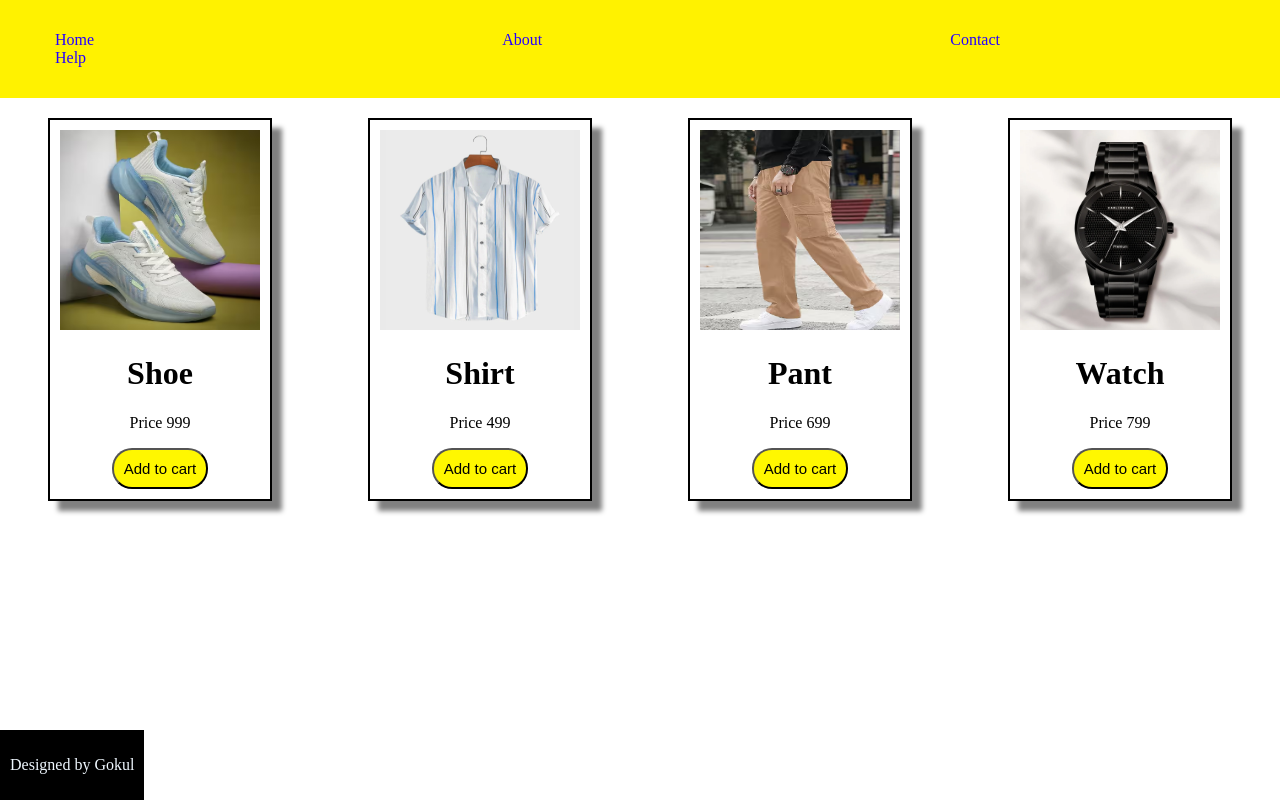
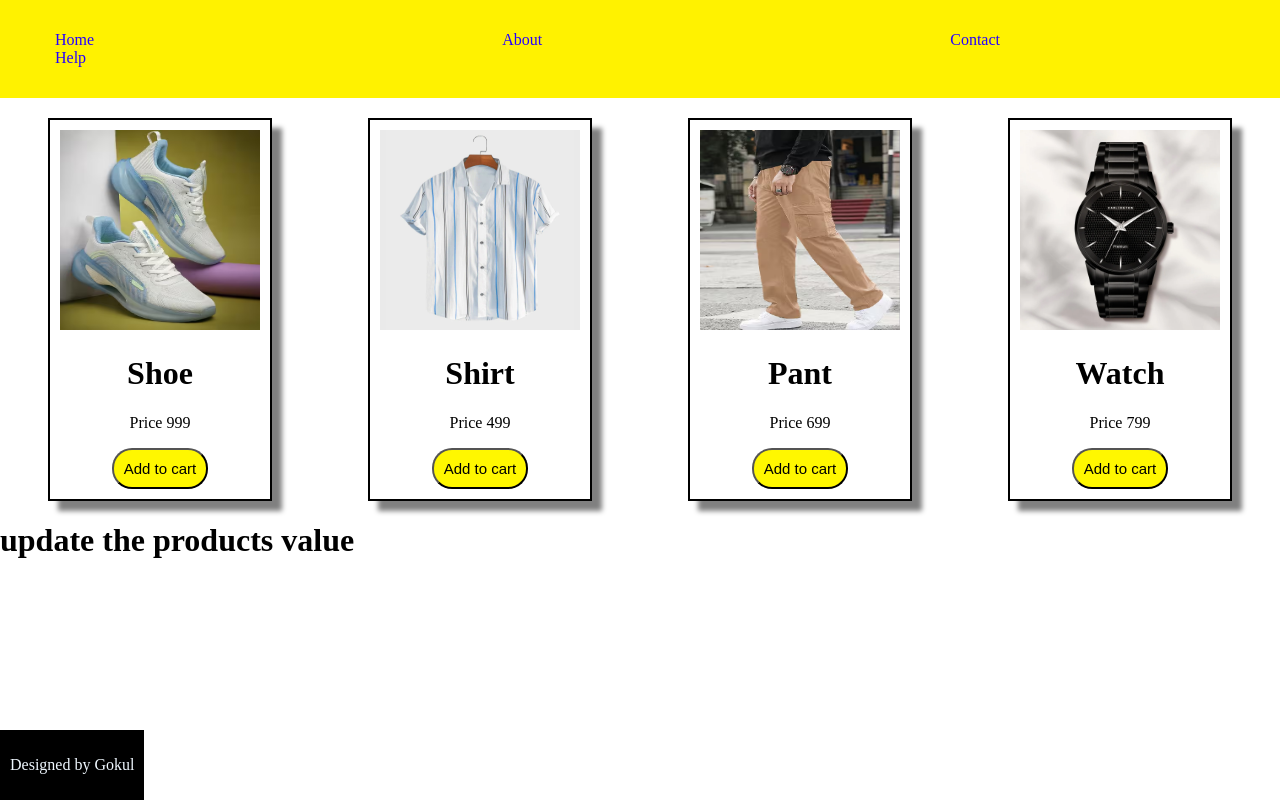
Before and after one commit to itz-travelling-light/the-story-of-hitman, a plain HTML site: page index.html in a window 1280 px wide. Drawn offline with Linux system fonts and the light colour scheme.

Commit message:
file add

```diff
--- a/index.html
+++ b/index.html
@@ -48,6 +48,7 @@
 <footer>
     <p>Designed by Gokul</p>
 </footer>
+<h1>update the products value</h1>
 
 
 
```
